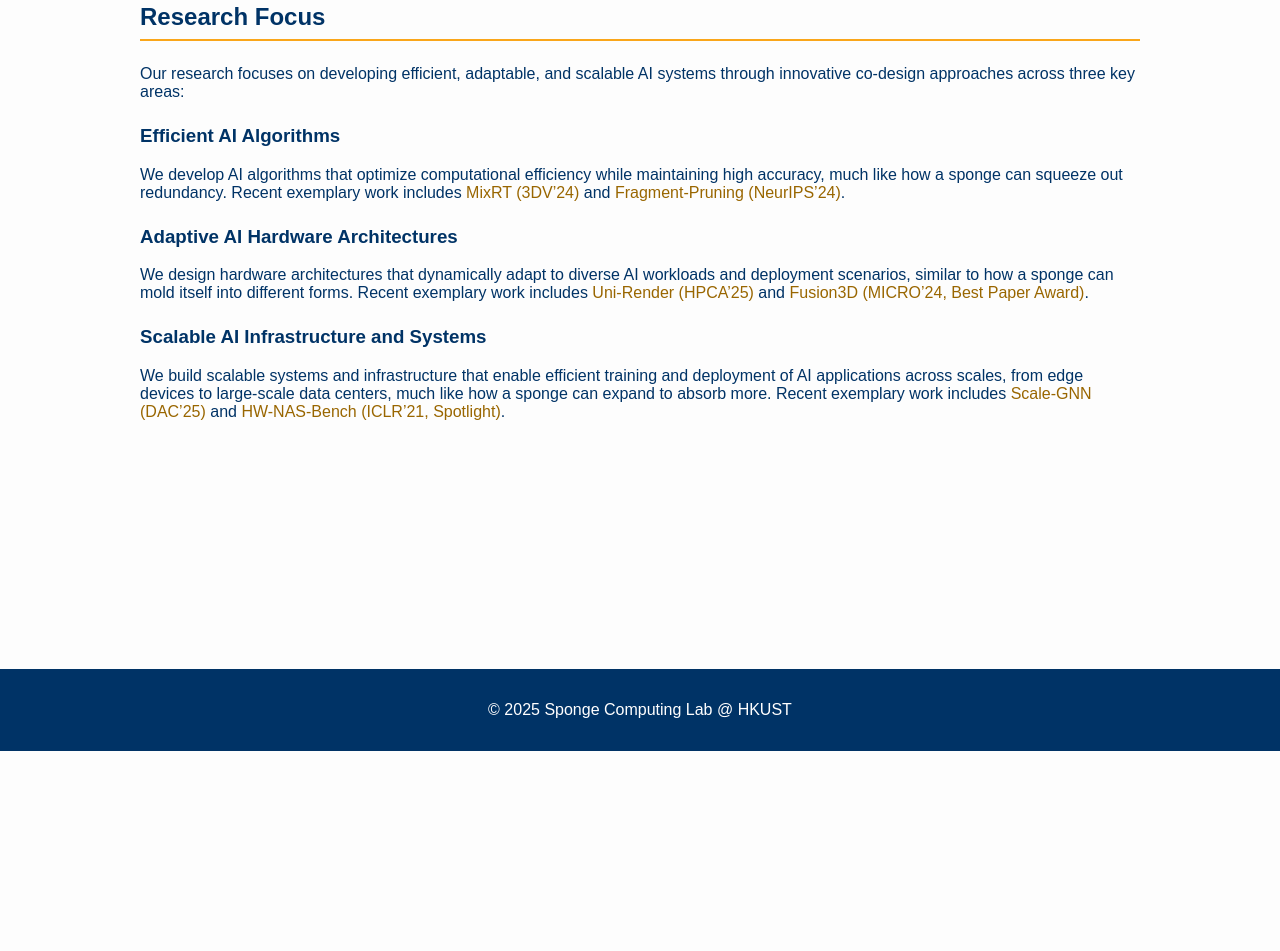
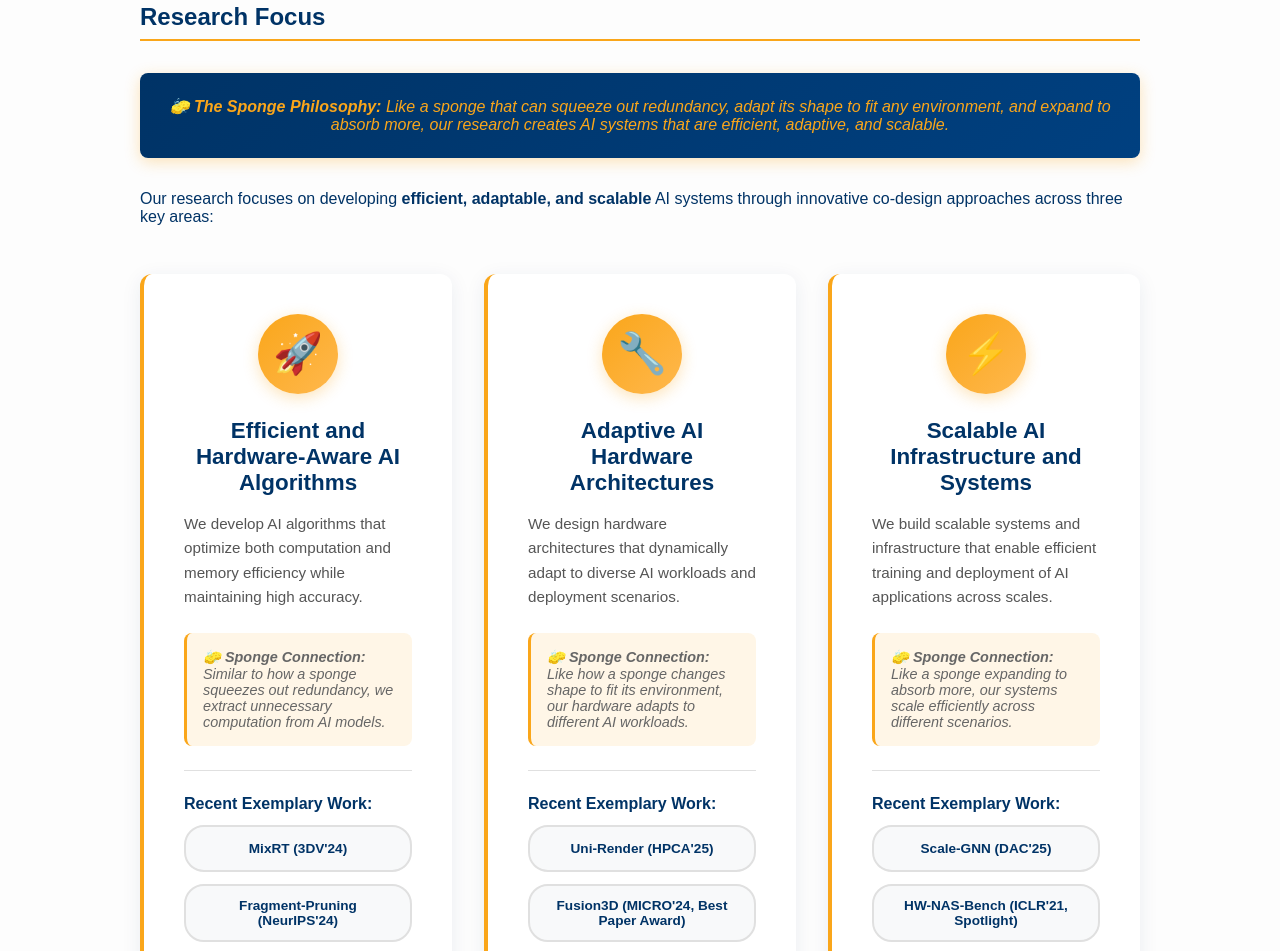
Before and after one commit to sponge-lab/sponge-lab.github.io, a plain HTML site: page research.html in a window 1280 px wide. Shown: the part 149-1100 px from the top of the page. Before the commit the page ends 900 px from the top, so only its background shows below. Drawn offline with Linux system fonts and the light colour scheme.

Commit message:
Research Almost Ready

```diff
--- a/css/styles.css
+++ b/css/styles.css
@@ -383,25 +383,163 @@ footer {
   margin: 0.5rem 0;
 }
 
-.research-areas {
-  display: grid;
-  grid-template-columns: repeat(auto-fit, minmax(300px, 1fr));
-  gap: 1.5rem;
-  margin: 1.5rem 0;
+/* Research Page Specific Styles */
+.sponge-analogy {
+  background: linear-gradient(135deg, #003366 0%, #004080 100%);
+  color: #faa61a;
+  padding: 1.5rem;
+  border-radius: 8px;
+  font-style: italic;
+  text-align: center;
+  margin: 2rem 0;
+  box-shadow: 0 4px 15px rgba(250, 166, 26, 0.3);
 }
 
-.research-area {
-  background: #f0f8ff;
-  padding: 1.5rem;
-  border-radius: 8px;
-  border-left: 4px solid #003366;
+.research-areas-grid {
+  display: grid;
+  grid-template-columns: repeat(3, 1fr);
+  gap: 2rem;
+  margin: 3rem 0;
 }
 
-.research-area h4 {
+.research-area-card {
+  background: white;
+  border-radius: 12px;
+  padding: 2.5rem;
+  box-shadow: 0 4px 20px rgba(0, 51, 102, 0.08);
+  border-left: 4px solid #faa61a;
+  transition: all 0.3s cubic-bezier(0.4, 0, 0.2, 1);
+  position: relative;
+  overflow: hidden;
+}
+
+.research-area-card::before {
+  content: '';
+  position: absolute;
+  top: 0;
+  left: 0;
+  right: 0;
+  height: 2px;
+  background: linear-gradient(90deg, #faa61a, #ffb84d, #faa61a);
+  opacity: 0;
+  transition: opacity 0.3s ease;
+}
+
+.research-area-card:hover {
+  transform: translateY(-4px);
+  box-shadow: 0 8px 30px rgba(0, 51, 102, 0.15);
+  border-left-color: #003366;
+}
+
+.research-area-card:hover::before {
+  opacity: 1;
+}
+
+.area-icon {
+  width: 80px;
+  height: 80px;
+  background: linear-gradient(135deg, #faa61a, #ffb84d);
+  border-radius: 50%;
+  display: flex;
+  align-items: center;
+  justify-content: center;
+  font-size: 2.5rem;
+  margin: 0 auto 1.5rem auto;
+  box-shadow: 0 4px 15px rgba(250, 166, 26, 0.3);
+}
+
+.research-area-card h3 {
   color: #003366;
-  margin-top: 0;
-  margin-bottom: 1rem;
-  font-size: 1.1rem;
+  font-size: 1.4rem;
+  margin: 0 0 1rem 0;
+  font-weight: 600;
+  text-align: center;
+}
+
+.area-description {
+  color: #555;
+  line-height: 1.6;
+  margin-bottom: 1.5rem;
+  font-size: 0.95rem;
+}
+
+.sponge-connection {
+  background: rgba(250, 166, 26, 0.1);
+  padding: 1rem;
+  border-radius: 8px;
+  border-left: 3px solid #faa61a;
+  margin: 1rem 0;
+  font-style: italic;
+  color: #666;
+  font-size: 0.9rem;
+}
+
+.exemplary-work {
+  margin-top: 1.5rem;
+  padding-top: 1.5rem;
+  border-top: 1px solid #e0e0e0;
+}
+
+.exemplary-work h4 {
+  color: #003366;
+  font-size: 1rem;
+  margin: 0 0 0.75rem 0;
+  font-weight: 600;
+}
+
+.work-links {
+  display: grid;
+  grid-template-columns: 1fr;
+  gap: 0.75rem;
+}
+
+.work-link {
+  background: #f8f9fa;
+  color: #003366;
+  text-decoration: none;
+  padding: 0.75rem 1rem;
+  border-radius: 20px;
+  font-size: 0.85rem;
+  font-weight: 600;
+  border: 2px solid #e0e0e0;
+  transition: all 0.3s ease;
+  display: flex;
+  align-items: center;
+  justify-content: center;
+  min-height: 1.2rem;
+  text-align: center;
+}
+
+.work-link:hover {
+  background: #003366;
+  color: white;
+  border-color: #003366;
+  transform: translateY(-2px);
+  box-shadow: 0 4px 12px rgba(0, 51, 102, 0.2);
+}
+
+/* Mobile Responsive for Research Page */
+@media (max-width: 1024px) {
+  .research-areas-grid {
+    grid-template-columns: 1fr;
+    gap: 1.5rem;
+  }
+}
+
+@media (max-width: 768px) {
+  .research-area-card {
+    padding: 2rem;
+  }
+}
+
+@media (max-width: 480px) {
+  .work-links {
+    flex-direction: column;
+  }
+
+  .work-link {
+    text-align: center;
+  }
 }
 
 .application-process {
--- a/research.html
+++ b/research.html
@@ -12,28 +12,82 @@
 
   <main>
     <div class="content-section">
-        <h2>Research Focus</h2>
-        <p>
-        Our research focuses on developing efficient, adaptable, and scalable AI systems through innovative co-design approaches across three key areas:
-        </p>
+      <h2>Research Focus</h2>
+    <!-- Sponge Analogy Section -->
+    <div class="sponge-analogy">
+      <strong>🧽 The Sponge Philosophy:</strong> Like a sponge that can squeeze out redundancy, adapt its shape to fit any environment, and expand to absorb more, our research creates AI systems that are efficient, adaptive, and scalable.
+    </div>
+      <p>
+        Our research focuses on developing <strong>efficient, adaptable, and scalable</strong> AI systems through innovative co-design approaches across three key areas:
+      </p>
+    </div>
 
-        <h3>Efficient AI Algorithms</h3>
-        <p>
-        <!-- Sponge analogy: Similar to how a sponge squeezes out redundancy, we extract unnecessary computation -->
-        We develop AI algorithms that optimize computational efficiency while maintaining high accuracy, much like how a sponge can squeeze out redundancy. Recent exemplary work includes <a href="https://licj15.github.io/MixRT" target="_blank" class="link">MixRT (3DV’24)</a> and <a href="https://openreview.net/forum?id=IVqzbuLfoL" target="_blank" class="link">Fragment-Pruning (NeurIPS’24)</a>.
-        </p>
+    <!-- Research Areas Grid -->
+    <div class="research-areas-grid">
+      <!-- Efficient AI Algorithms -->
+      <div class="research-area-card">
+        <div class="area-icon">🚀</div>
+        <h3>Efficient and Hardware-Aware AI Algorithms</h3>
+        <div class="area-description">
+          We develop AI algorithms that optimize both computation and memory efficiency while maintaining high accuracy.
+        </div>
 
+        <div class="sponge-connection">
+          <strong>🧽 Sponge Connection:</strong> Similar to how a sponge squeezes out redundancy, we extract unnecessary computation from AI models.
+        </div>
+
+        <div class="exemplary-work">
+          <h4>Recent Exemplary Work:</h4>
+          <div class="work-links">
+            <a href="https://licj15.github.io/MixRT" target="_blank" class="work-link">MixRT (3DV'24)</a>
+            <a href="https://openreview.net/forum?id=IVqzbuLfoL" target="_blank" class="work-link">Fragment-Pruning (NeurIPS'24)</a>
+          </div>
+        </div>
+      </div>
+
+      <!-- Adaptive AI Hardware -->
+      <div class="research-area-card">
+        <div class="area-icon">🔧</div>
         <h3>Adaptive AI Hardware Architectures</h3>
-        <p>
-        <!-- Sponge analogy: Like how a sponge changes shape to fit its environment -->
-        We design hardware architectures that dynamically adapt to diverse AI workloads and deployment scenarios, similar to how a sponge can mold itself into different forms. Recent exemplary work includes <a href="https://arxiv.org/abs/2503.23644" target="_blank" class="link">Uni-Render (HPCA’25)</a> and <a href="https://ieeexplore.ieee.org/document/10764505" target="_blank" class="link">Fusion3D (MICRO’24, Best Paper Award)</a>.
-        </p>
+        <div class="area-description">
+          We design hardware architectures that dynamically adapt to diverse AI workloads and deployment scenarios.
+        </div>
 
+        <div class="sponge-connection">
+          <strong>🧽 Sponge Connection:</strong> Like how a sponge changes shape to fit its environment, our hardware adapts to different AI workloads.
+        </div>
+
+        <div class="exemplary-work">
+          <h4>Recent Exemplary Work:</h4>
+          <div class="work-links">
+            <a href="https://arxiv.org/abs/2503.23644" target="_blank" class="work-link">Uni-Render (HPCA'25)</a>
+            <a href="https://ieeexplore.ieee.org/document/10764505" target="_blank" class="work-link">Fusion3D (MICRO'24, Best Paper Award)</a>
+          </div>
+        </div>
+      </div>
+
+      <!-- Scalable AI Infrastructure -->
+      <div class="research-area-card">
+        <div class="area-icon">⚡</div>
         <h3>Scalable AI Infrastructure and Systems</h3>
-        <p>
-        <!-- Sponge analogy: Like a sponge expanding to absorb more -->
-        We build scalable systems and infrastructure that enable efficient training and deployment of AI applications across scales, from edge devices to large-scale data centers, much like how a sponge can expand to absorb more. Recent exemplary work includes <a href="https://arxiv.org/abs/2504.08112" target="_blank" class="link">Scale-GNN (DAC’25)</a> and <a href="https://openreview.net/forum?id=_0kaDkv3dVf" target="_blank" class="link">HW-NAS-Bench (ICLR’21, Spotlight)</a>.
-        </p>
+        <div class="area-description">
+          We build scalable systems and infrastructure that enable efficient training and deployment of AI applications across scales.
+        </div>
+
+        <div class="sponge-connection">
+          <strong>🧽 Sponge Connection:</strong> Like a sponge expanding to absorb more, our systems scale efficiently across different scenarios.
+        </div>
+
+        <div class="exemplary-work">
+          <h4>Recent Exemplary Work:</h4>
+          <div class="work-links">
+            <a href="https://arxiv.org/abs/2504.08112" target="_blank" class="work-link">Scale-GNN (DAC'25)</a>
+            <a href="https://openreview.net/forum?id=_0kaDkv3dVf" target="_blank" class="work-link">HW-NAS-Bench (ICLR'21, Spotlight)</a>
+          </div>
+        </div>
+      </div>
+    </div>
+
 
   </main>
 
```
Also changed, not shown: images/alg.png (added), images/hw.png (added), images/infra.png (added).
